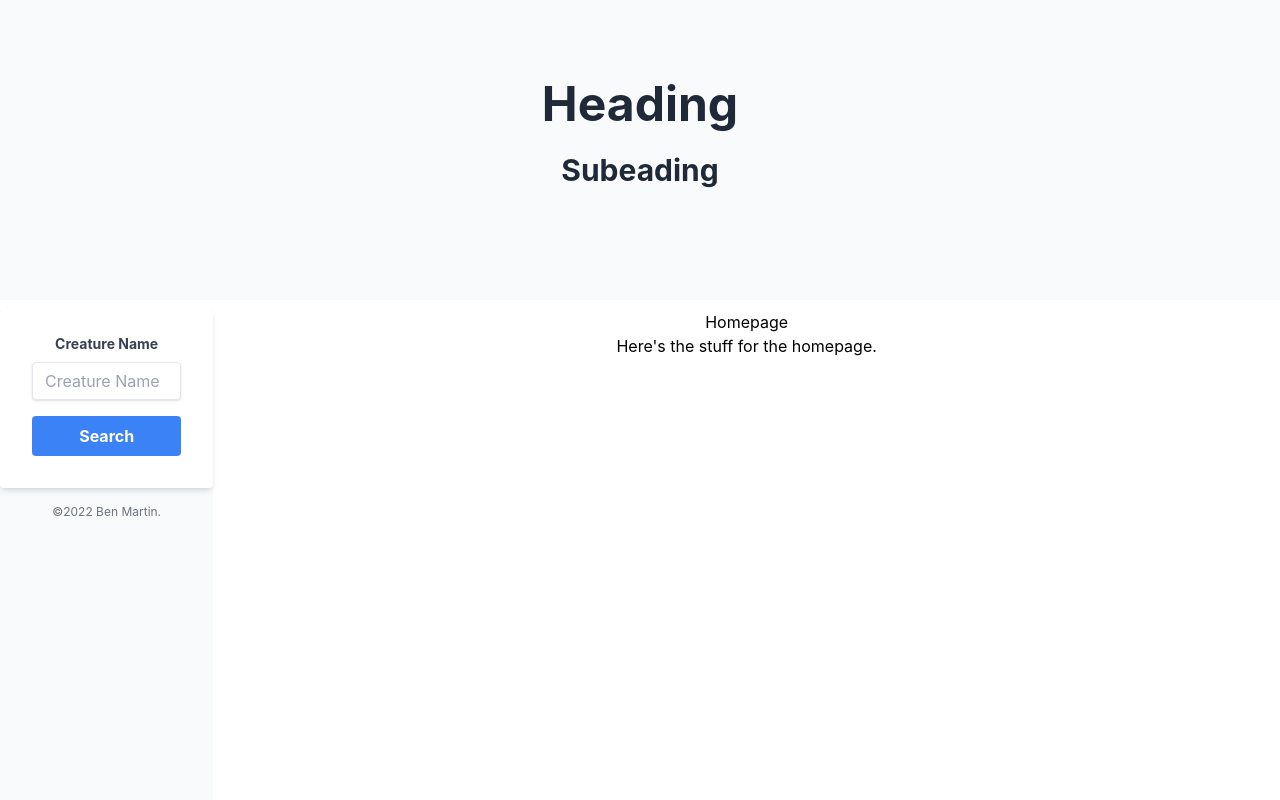
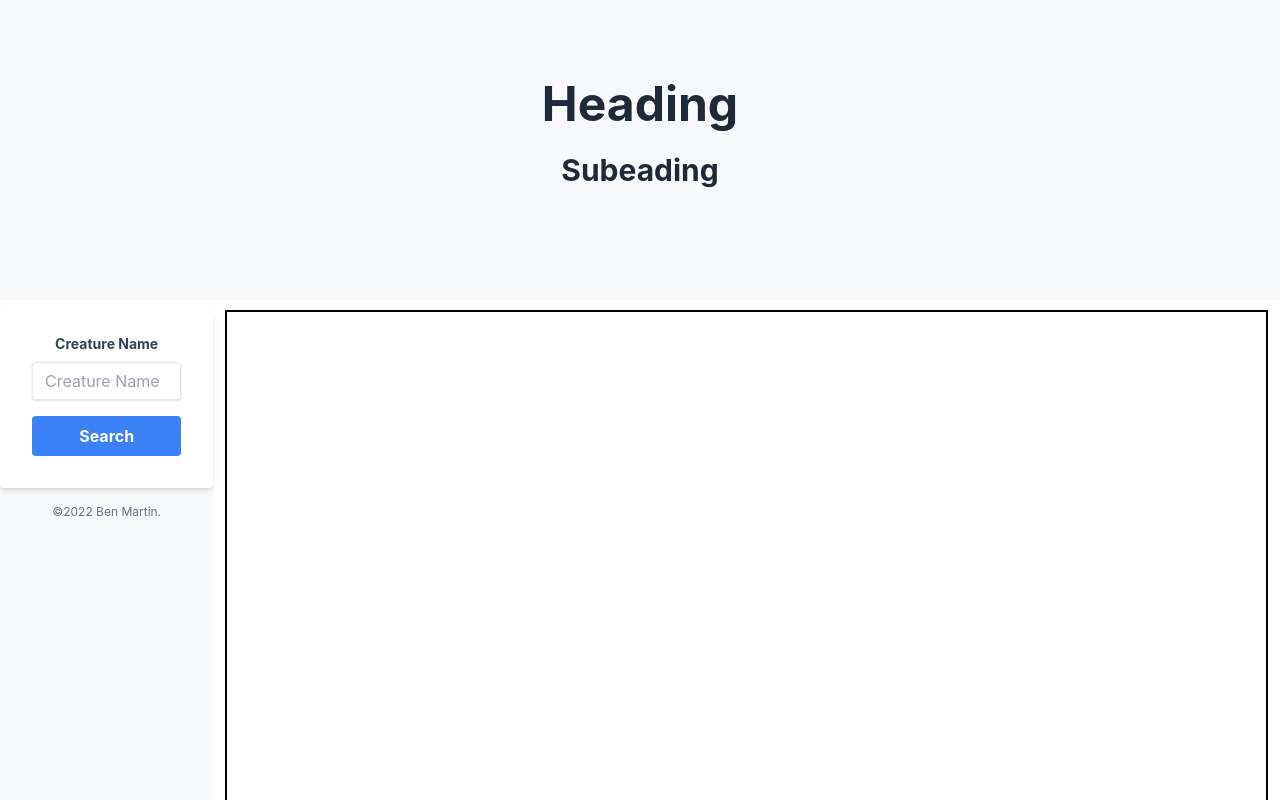
Before and after one commit to the-wake/minion-mancer, a React (Create React App) app: page / in a window 1280 px wide. Shown: the top 800 px of the page. Built offline with nearby package versions, Linux system fonts and the light colour scheme; no server answers.

Commit message:
Setting up components to populate with renders from queries.

```diff
--- a/src/App.css
+++ b/src/App.css
@@ -45,3 +45,11 @@ main {
 .main-content{
   min-height: 650px;
 }
+
+#card-area {
+  min-height: 100%;
+  margin: 0 12px;
+  border-color: black;
+  border-style: solid;
+  border-width: 2px;
+}
--- a/src/App.js
+++ b/src/App.js
@@ -6,27 +6,28 @@ import Homepage from './pages/Homepage.js';
 
 function App() {
 
-  const [loaded, setLoaded] = useState(false);
-  const [creatureNames, setCreatureNames] = useState([]);
+  // This framework is to allow for autocomplete of the search form based on the external API call, but it's hit some issues and I'm pausing on it for now.
+  // const [loaded, setLoaded] = useState(false);
+  // const [creatureNames, setCreatureNames] = useState([]);
 
-  const getCreatureList = () => {
-    const reqUrl = 'https://api.open5e.com/monsters';
+  // const getCreatureList = () => {
+  //   const reqUrl = 'https://api.open5e.com/monsters';
 
-    fetch(reqUrl)
-      .then(res => res.json())
-      .then(data => {
-        data.results.map((creature) => {
-          const addCreature = creature.name;
-          setCreatureNames(creatureNames => [...creatureNames, addCreature]);
-        });
-        console.log(creatureNames);
-      });
-  };
+  //   fetch(reqUrl)
+  //     .then(res => res.json())
+  //     .then(data => {
+  //       data.results.map((creature) => {
+  //         const addCreature = creature.name;
+  //         setCreatureNames(creatureNames => [...creatureNames, addCreature]);
+  //       });
+  //       console.log(creatureNames);
+  //     });
+  // };
 
-  if (loaded === false) {
-    setLoaded(true);
-    getCreatureList();
-  };
+  // if (loaded === false) {
+  //   setLoaded(true);
+  //   getCreatureList();
+  // };
 
 
   return (
--- /dev/null
+++ b/src/components/Card.js
@@ -0,0 +1,23 @@
+import React from 'react';
+
+
+function Card() {
+  return (
+    <div className="max-w-sm rounded overflow-hidden shadow-lg">
+      <img className="w-full" src="/img/card-top.jpg" alt="Sunset in the mountains" />
+        <div className="px-6 py-4">
+          <div className="font-bold text-xl mb-2">The Coldest Sunset</div>
+          <p className="text-gray-700 text-base">
+            Lorem ipsum dolor sit amet, consectetur adipisicing elit. Voluptatibus quia, nulla! Maiores et perferendis eaque, exercitationem praesentium nihil.
+          </p>
+        </div>
+        <div className="px-6 pt-4 pb-2">
+          <span className="inline-block bg-gray-200 rounded-full px-3 py-1 text-sm font-semibold text-gray-700 mr-2 mb-2">#photography</span>
+          <span className="inline-block bg-gray-200 rounded-full px-3 py-1 text-sm font-semibold text-gray-700 mr-2 mb-2">#travel</span>
+          <span className="inline-block bg-gray-200 rounded-full px-3 py-1 text-sm font-semibold text-gray-700 mr-2 mb-2">#winter</span>
+        </div>
+    </div>
+  );
+};
+
+export default Card;
--- /dev/null
+++ b/src/components/CardLayout.js
@@ -0,0 +1,13 @@
+import React from 'react';
+
+
+function CardLayout() {
+
+  return (
+    <div id="card-area" className="grid grid-cols-4 gap-4 justify-center content-start">
+      {/* Add prop for cards from local storage(?) and populate here. */}
+    </div>
+  );
+};
+
+export default CardLayout;
--- a/src/pages/Homepage.js
+++ b/src/pages/Homepage.js
@@ -1,15 +1,17 @@
 import React from 'react';
 import Toolbar from '../components/Toolbar.js';
 
+import CardLayout from '../components/CardLayout.js';
+
 
 function Homepage() {
+
   return (
     <main>
       <div className='grid grid-cols-12'>
         <Toolbar />
         <div className='col-span-10 main-content'>
-          <h2>Homepage</h2>
-          <p>Here's the stuff for the homepage.</p>
+          <CardLayout />
         </div>
       </div>
     </main>
```
